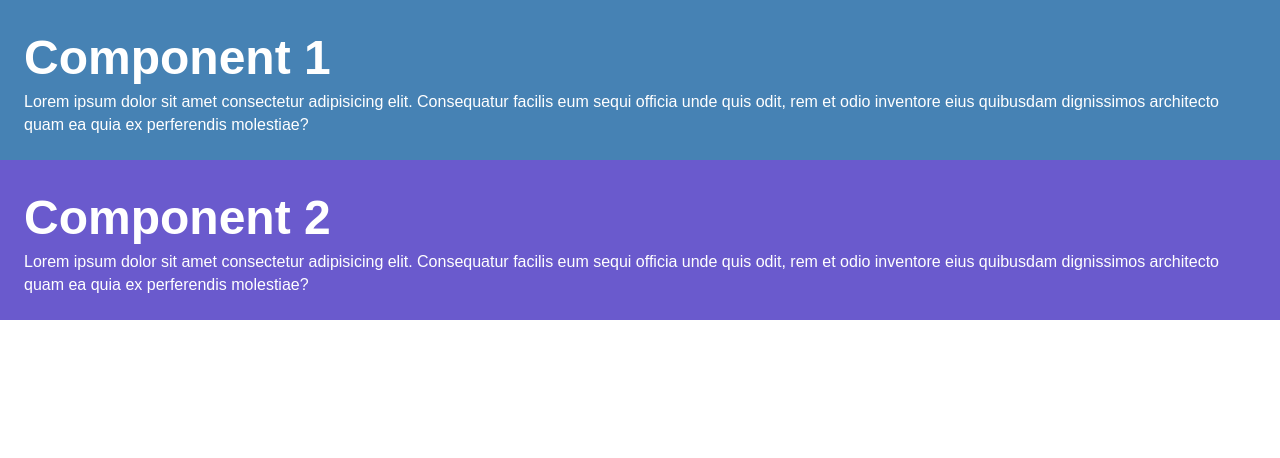
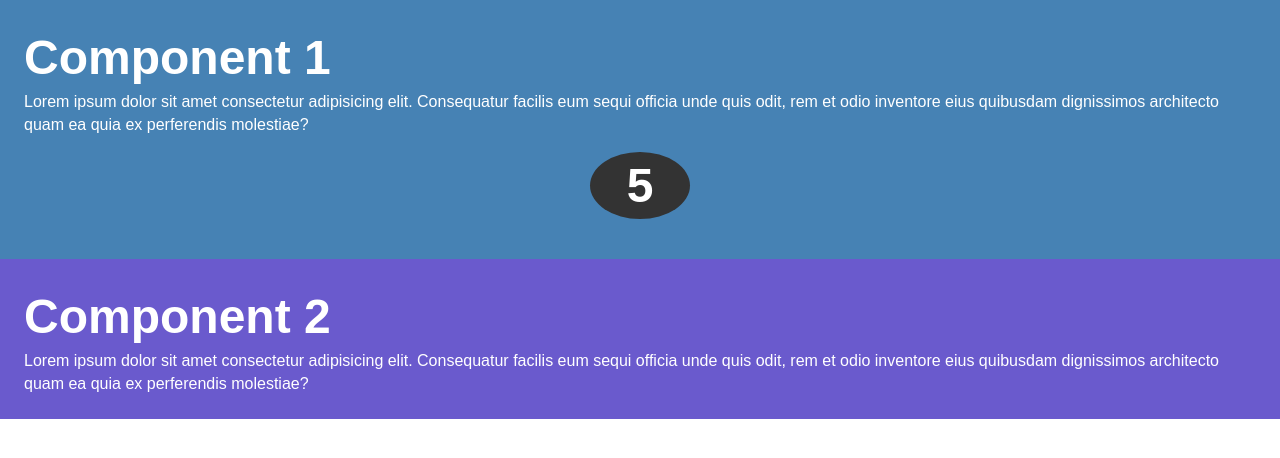
Before and after one commit to jfcv/React-Animations, a React (Create React App) app: page / in a window 1280 px wide. Shown: the top 458 px of the page. Built offline with nearby package versions, Linux system fonts and the light colour scheme.

Commit message:
number on Component1 react-spring animation added

```diff
--- a/src/components/Component1.jsx
+++ b/src/components/Component1.jsx
@@ -14,6 +14,17 @@
                     <div style={c1Style}>
                         <h1>Component 1</h1>
                         <p>Lorem ipsum dolor sit amet consectetur adipisicing elit. Consequatur facilis eum sequi officia unde quis odit, rem et odio inventore eius quibusdam dignissimos architecto quam ea quia ex perferendis molestiae?</p>
+                        <Spring
+                        from= {{ number: 0 }}
+                        to= {{ number: 10 }}
+                        config= {{ duration: 10000 }}
+                        >
+                            {props => (
+                                <div style={props}>
+                                    <h1 style={counter}>{props.number.toFixed()}</h1>
+                                </div>
+                            )}
+                        </Spring>
                     </div>
                 </div>
             )}
@@ -28,3 +39,11 @@
     color: 'white',
     padding: '1.5rem'
 }
+
+const counter = {
+    background: '#333',
+    textAlign: 'center',
+    width: '100px',
+    borderRadius: '50%',
+    margin: '1rem auto'
+}
```
